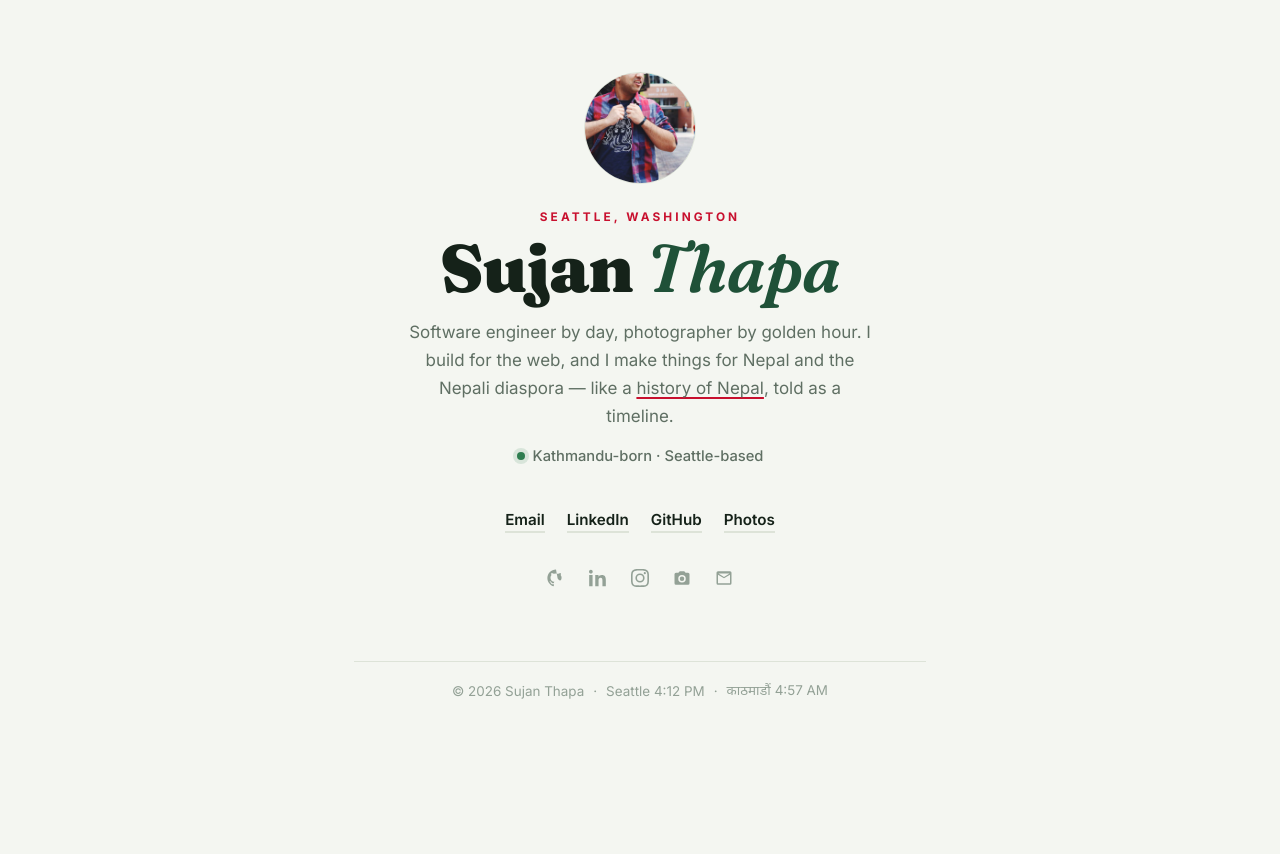
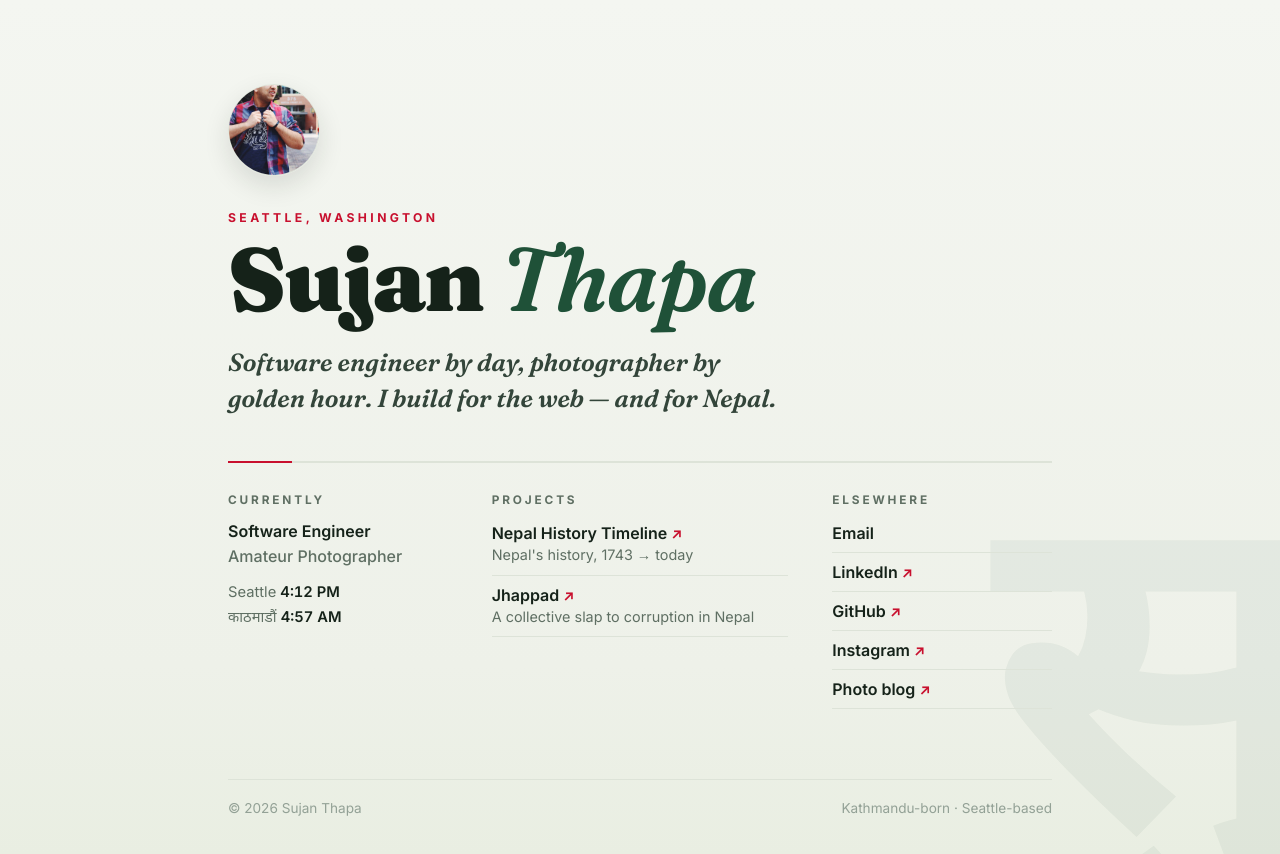
Before and after one commit to najus/najus.github.io, a PHP site: page / in a window 1280 px wide. Before the commit the page ends 699 px from the top, so only its background shows below. Run offline with PHP 8.4, Linux system fonts and the light colour scheme.

Commit message:
Better layout: left-aligned editorial, info grid, Jhappad in Projects
- Composition rebuilt: masthead photo, oversized name, italic serif bio,
  crimson-segment rule, then a Currently / Projects / Elsewhere grid
  with hairline rows - the centered stack read like a default template
- Faint Devanagari watermark + fog gradient for depth, palette unchanged
  (PNW fog/evergreen/slate + Nepali crimson)
- Projects: Jhappad (jhappad.com) replaces Ghar Concierge, also removed
  from meta/OG descriptions

```diff
--- a/assets/site.css
+++ b/assets/site.css
@@ -1,71 +1,85 @@
-/* sujanthapa.com — minimalist editorial (2026)
-   Palette: Pacific Northwest × Nepal
-   fog + evergreen + slate (PNW) with Nepali crimson as the single warm accent */
+/* sujanthapa.com — minimalist editorial v3 (2026)
+   Palette: Pacific Northwest × Nepal — fog, evergreen, slate, crimson */
 :root{
   --bg:#f4f6f1;            /* PNW fog */
   --ink:#152219;           /* evergreen-black */
+  --soft:#33453a;
   --muted:#5f6f63;         /* sage */
   --faint:#93a196;
   --line:#dde3d8;
   --evergreen:#1f5138;     /* PNW pine */
   --crimson:#c8102e;       /* Nepali flag crimson */
-  --slate:#2e5a74;         /* Puget slate, a nod to flag blue */
+  --slate:#2e5a74;         /* Puget slate */
 }
 *{box-sizing:border-box}
 ::selection{background:var(--evergreen);color:var(--bg)}
 body{
-  margin:0; background:var(--bg); color:var(--ink);
+  margin:0;color:var(--ink);
+  background:linear-gradient(180deg,#f4f6f1 0%,#eef1e9 78%,#e9eee2 100%);
   font-family:'Inter','Noto Sans Devanagari',system-ui,sans-serif;
-  -webkit-font-smoothing:antialiased;
-  min-height:100vh; display:flex; flex-direction:column;
+  -webkit-font-smoothing:antialiased;min-height:100vh;overflow-x:hidden;
 }
+.watermark{
+  position:fixed;right:-.12em;bottom:-.32em;z-index:0;pointer-events:none;
+  font-family:'Noto Sans Devanagari',sans-serif;font-weight:600;
+  font-size:min(58vh,480px);line-height:1;color:var(--evergreen);opacity:.05}
 main{
-  flex:1; width:100%; max-width:620px; margin:0 auto; padding:72px 24px 0;
-  display:flex; flex-direction:column; align-items:center; text-align:center;
-  animation:rise .6s cubic-bezier(.2,.8,.2,1)}
+  position:relative;z-index:1;max-width:880px;margin:0 auto;
+  padding:84px 28px 0;animation:rise .6s cubic-bezier(.2,.8,.2,1)}
 @keyframes rise{from{opacity:0;transform:translateY(12px)}to{opacity:1;transform:none}}
 @media (prefers-reduced-motion: reduce){*{animation:none!important;transition:none!important}}
 
 .avatar{
-  width:112px;height:112px;border-radius:50%;object-fit:cover;
+  width:92px;height:92px;border-radius:50%;object-fit:cover;
   border:1px solid var(--line);cursor:pointer;user-select:none;
+  box-shadow:0 10px 26px rgba(21,34,25,.12);
   transition:transform .5s cubic-bezier(.2,.8,.2,1.4)}
 .avatar:hover{transform:scale(1.03)}
 .avatar.spin{transform:rotate(360deg) scale(1.06)}
 
 .overline{
-  margin:26px 0 10px;color:var(--crimson);font-weight:700;font-size:.74rem;
-  letter-spacing:.26em;text-transform:uppercase}
+  margin:30px 0 10px;color:var(--crimson);font-weight:700;font-size:.76rem;
+  letter-spacing:.28em;text-transform:uppercase}
 h1{
-  font-family:'Fraunces',serif;font-weight:900;letter-spacing:-.015em;
-  font-size:clamp(2.7rem,8vw,4.2rem);line-height:1;margin:0}
+  font-family:'Fraunces',serif;font-weight:900;letter-spacing:-.02em;
+  font-size:clamp(3.4rem,9vw,5.6rem);line-height:.98;margin:0}
 h1 em{font-style:italic;color:var(--evergreen)}
 .lede{
-  font-size:1.06rem;line-height:1.65;color:var(--muted);
-  max-width:44ch;margin:18px 0 0}
-.meta{
-  display:flex;align-items:center;gap:8px;margin-top:16px;
-  color:var(--muted);font-size:.92rem;font-weight:500}
-.dot{width:8px;height:8px;border-radius:50%;background:#2e7d4f;box-shadow:0 0 0 4px rgba(46,125,79,.14)}
+  font-family:'Fraunces',serif;font-style:italic;font-weight:600;
+  font-size:clamp(1.25rem,3vw,1.55rem);line-height:1.45;color:var(--soft);
+  max-width:34ch;margin:22px 0 0}
 
-.links{
-  display:flex;gap:22px;flex-wrap:wrap;justify-content:center;
-  margin-top:30px;font-size:.95rem;font-weight:600}
-.links a{color:var(--ink);text-decoration:none;border-bottom:2px solid var(--line);padding-bottom:2px;transition:border-color .2s,color .2s}
-.links a:hover{color:var(--crimson);border-color:var(--crimson)}
-.links a:focus-visible,.socials a:focus-visible{outline:2px solid var(--slate);outline-offset:3px}
+.rule{height:2px;background:var(--line);margin:44px 0 0;position:relative}
+.rule span{position:absolute;left:0;top:0;height:2px;width:64px;background:var(--crimson)}
 
-.socials{display:flex;gap:4px;margin-top:26px}
-.socials a{
-  width:38px;height:38px;display:grid;place-items:center;border-radius:50%;
-  color:var(--faint);transition:color .2s;text-decoration:none}
-.socials a:hover{color:var(--evergreen)}
-.socials svg{width:18px;height:18px;fill:currentColor}
+.grid{
+  display:grid;grid-template-columns:1fr;gap:34px;margin-top:30px}
+@media (min-width:760px){.grid{grid-template-columns:1fr 1.35fr 1fr;gap:44px}}
+.grid h2{
+  font-size:.74rem;font-weight:700;letter-spacing:.24em;text-transform:uppercase;
+  color:var(--muted);margin:0 0 14px}
+.item{font-weight:600;font-size:1rem;margin:0 0 5px}
+.item.dim{color:var(--muted);font-weight:500}
+.clocks{margin:14px 0 0;color:var(--muted);font-size:.92rem;line-height:1.7}
+.clocks span{color:var(--ink);font-weight:600;font-variant-numeric:tabular-nums}
+
+.row{
+  display:block;text-decoration:none;color:var(--ink);
+  padding:9px 0;border-bottom:1px solid var(--line)}
+.grid section .row:first-of-type{padding-top:2px}
+.row-name{font-weight:600;font-size:1rem}
+.row-name .arrow{
+  display:inline-block;color:var(--crimson);font-size:.86em;
+  transition:transform .2s}
+.row:hover .row-name{color:var(--evergreen)}
+.row:hover .row-name .arrow{transform:translate(2px,-2px)}
+.row-desc{display:block;color:var(--muted);font-size:.9rem;margin-top:2px;line-height:1.45}
+a:focus-visible{outline:2px solid var(--slate);outline-offset:3px}
 
 footer{
-  width:100%;max-width:620px;margin:64px auto 0;padding:20px 24px 34px;
-  border-top:1px solid var(--line);color:var(--faint);font-size:.84rem;
-  display:flex;gap:9px;flex-wrap:wrap;justify-content:center;align-items:center;text-align:center}
+  margin-top:70px;border-top:1px solid var(--line);padding:20px 0 38px;
+  color:var(--faint);font-size:.85rem;
+  display:flex;justify-content:space-between;gap:12px;flex-wrap:wrap}
 
 #toast{
   position:fixed;left:50%;bottom:28px;transform:translate(-50%,20px);opacity:0;
--- a/index.html
+++ b/index.html
@@ -4,19 +4,19 @@
 <meta charset="utf-8">
 <meta name="viewport" content="width=device-width, initial-scale=1">
 <title>Sujan Thapa — Software Engineer &amp; Photographer, Seattle</title>
-<meta name="description" content="Sujan Thapa is a software engineer in the Seattle area who builds for the web, photographs the Pacific Northwest, and builds Nepal-focused side projects like the Nepal History Timeline and Ghar Concierge.">
+<meta name="description" content="Sujan Thapa is a software engineer in the Seattle area who builds for the web, photographs the Pacific Northwest, and makes things for Nepal — including the Nepal History Timeline and Jhappad.">
 <meta name="author" content="Sujan Thapa">
 <meta name="theme-color" content="#f4f6f1">
 <link rel="canonical" href="https://sujanthapa.com/">
 <meta property="og:type" content="profile">
 <meta property="og:title" content="Sujan Thapa — Software Engineer &amp; Photographer">
-<meta property="og:description" content="Software engineer in the Seattle area. I build for the web, photograph the Pacific Northwest, and tinker with Nepal-focused side projects.">
+<meta property="og:description" content="Software engineer in the Seattle area. Web builder, PNW photographer, and maker of the Nepal History Timeline and Jhappad.">
 <meta property="og:url" content="https://sujanthapa.com/">
 <meta property="og:image" content="https://sujanthapa.com/images/me.jpg">
 <meta property="og:site_name" content="Sujan Thapa">
 <meta name="twitter:card" content="summary">
 <meta name="twitter:title" content="Sujan Thapa — Software Engineer &amp; Photographer">
-<meta name="twitter:description" content="Software engineer in the Seattle area. Web builder, PNW photographer, Nepal side-project tinkerer.">
+<meta name="twitter:description" content="Software engineer in the Seattle area. Web builder, PNW photographer, Nepal project maker.">
 <meta name="twitter:image" content="https://sujanthapa.com/images/me.jpg">
 <link rel="icon" href="/favicon.ico">
 <link rel="apple-touch-icon" href="/images/avatar.jpg">
@@ -34,32 +34,49 @@
 </script>
 </head>
 <body>
+<div class="watermark" aria-hidden="true">सु</div>
+
 <main>
   <img class="avatar" id="avatar" src="/images/avatar.jpg" alt="Portrait of Sujan Thapa" width="480" height="480" title="Psst — click me a few times">
   <p class="overline">Seattle, Washington</p>
   <h1>Sujan <em>Thapa</em></h1>
-  <p class="lede">Software engineer by day, photographer by golden hour. I build for the web, and I make things for Nepal and the Nepali diaspora — like a <a href="https://sujanthapa.com/NepalHistoryTimeline/" style="color:inherit;text-decoration-color:#c8102e;text-decoration-thickness:2px;text-underline-offset:3px">history of Nepal</a>, told as a timeline.</p>
-  <p class="meta"><span class="dot" aria-hidden="true"></span> Kathmandu-born · Seattle-based</p>
-  <div class="links">
-    <a href="mailto:najussujan@gmail.com">Email</a>
-    <a href="https://www.linkedin.com/in/thapasujan" target="_blank" rel="noopener">LinkedIn</a>
-    <a href="https://github.com/najus" target="_blank" rel="noopener">GitHub</a>
-    <a href="https://photos.sujanthapa.com/" target="_blank" rel="noopener">Photos</a>
+  <p class="lede">Software engineer by day, photographer by golden hour. I build for the web — and for Nepal.</p>
+
+  <div class="rule" aria-hidden="true"><span></span></div>
+
+  <div class="grid">
+    <section aria-label="Currently">
+      <h2>Currently</h2>
+      <p class="item">Software Engineer</p>
+      <p class="item dim">Amateur Photographer</p>
+      <p class="clocks">Seattle <span id="clockSea">—</span><br>काठमाडौं <span id="clockKtm">—</span></p>
+    </section>
+
+    <section aria-label="Projects">
+      <h2>Projects</h2>
+      <a class="row" href="https://sujanthapa.com/NepalHistoryTimeline/" target="_blank" rel="noopener">
+        <span class="row-name">Nepal History Timeline <span class="arrow">↗</span></span>
+        <span class="row-desc">Nepal's history, 1743 → today</span>
+      </a>
+      <a class="row" href="https://jhappad.com" target="_blank" rel="noopener">
+        <span class="row-name">Jhappad <span class="arrow">↗</span></span>
+        <span class="row-desc">A collective slap to corruption in Nepal</span>
+      </a>
+    </section>
+
+    <section aria-label="Elsewhere">
+      <h2>Elsewhere</h2>
+      <a class="row" href="mailto:najussujan@gmail.com"><span class="row-name">Email</span></a>
+      <a class="row" href="https://www.linkedin.com/in/thapasujan" target="_blank" rel="noopener"><span class="row-name">LinkedIn <span class="arrow">↗</span></span></a>
+      <a class="row" href="https://github.com/najus" target="_blank" rel="noopener"><span class="row-name">GitHub <span class="arrow">↗</span></span></a>
+      <a class="row" href="https://www.instagram.com/najusphoto/" target="_blank" rel="noopener"><span class="row-name">Instagram <span class="arrow">↗</span></span></a>
+      <a class="row" href="https://photos.sujanthapa.com/" target="_blank" rel="noopener"><span class="row-name">Photo blog <span class="arrow">↗</span></span></a>
+    </section>
   </div>
-  <nav class="socials" aria-label="Profiles">
-        <a href="https://github.com/najus" target="_blank" rel="noopener" aria-label="GitHub"><svg viewBox="0 0 24 24" aria-hidden="true"><path d="M12 .5C5.65.5.5 5.65.5 12c0 5.08 3.29 9.39 7.86 10.91.58.11.79-.25.79-.55v-2.15c-3.2.7-3.87-1.36-3.87-1.36-.52-1.33-1.28-1.68-1.28-1.68-1.04-.71.08-.7.08-.7 1.15.08 1.76 1.19 1.76 1.19 1.03 1.76 2.69 1.25 3.35.96.1-.75.4-1.25.72-1.54-2.55-.29-5.23-1.28-5.23-5.68 0-1.26.45-2.28 1.19-3.09-.12-.29-.52-1.46.11-3.05 0 0 .97-.31 3.18 1.18a11 11 0 0 1 5.8 0c2.21-1.49 3.18-1.18 3.18-1.18.63 1.59.23 2.76.11 3.05.74.81 1.19 1.83 1.19 3.09 0 4.41-2.69 5.38-5.25 1.27.32.79.94.79 1.9v2.82c0 .3.21.67.8.55A11.51 11.51 0 0 0 23.5 12C23.5 5.65 18.35.5 12 .5Z"/></svg></a>
-        <a href="https://www.linkedin.com/in/thapasujan" target="_blank" rel="noopener" aria-label="LinkedIn"><svg viewBox="0 0 24 24" aria-hidden="true"><path d="M4.98 3.5C4.98 4.88 3.87 6 2.5 6S0 4.88 0 3.5 1.12 1 2.5 1s2.48 1.12 2.48 2.5ZM.24 8.16h4.52V23H.24V8.16ZM8.34 8.16h4.33v2.03h.06c.6-1.14 2.08-2.34 4.28-2.34 4.58 0 5.42 3.01 5.42 6.92V23h-4.52v-7.23c0-1.72-.03-3.94-2.4-3.94-2.4 0-2.77 1.87-2.77 3.81V23H8.34V8.16Z"/></svg></a>
-        <a href="https://www.instagram.com/najusphoto/" target="_blank" rel="noopener" aria-label="Instagram"><svg viewBox="0 0 24 24" aria-hidden="true"><path d="M12 2.16c3.2 0 3.58.01 4.85.07 3.25.15 4.77 1.69 4.92 4.92.06 1.27.07 1.65.07 4.85s-.01 3.58-.07 4.85c-.15 3.23-1.66 4.77-4.92 4.92-1.27.06-1.64.07-4.85.07s-3.58-.01-4.85-.07c-3.26-.15-4.77-1.7-4.92-4.92C2.17 15.58 2.16 15.2 2.16 12s.01-3.58.07-4.85C2.38 3.92 3.9 2.38 7.15 2.23 8.42 2.17 8.8 2.16 12 2.16ZM12 0C8.74 0 8.33.01 7.05.07 2.7.27.27 2.69.07 7.05.01 8.33 0 8.74 0 12s.01 3.67.07 4.95c.2 4.36 2.62 6.78 6.98 6.98C8.33 23.99 8.74 24 12 24s3.67-.01 4.95-.07c4.35-.2 6.78-2.62 6.98-6.98.06-1.28.07-1.69.07-4.95s-.01-3.67-.07-4.95C23.73 2.7 21.31.27 16.95.07 15.67.01 15.26 0 12 0Zm0 5.84A6.16 6.16 0 1 0 18.16 12 6.16 6.16 0 0 0 12 5.84Zm0 10.15A4 4 0 1 1 16 12a4 4 0 0 1-4 3.99Zm6.4-11.85a1.44 1.44 0 1 0 1.44 1.44 1.44 1.44 0 0 0-1.44-1.44Z"/></svg></a>
-        <a href="https://photos.sujanthapa.com/" target="_blank" rel="noopener" aria-label="Photo blog"><svg viewBox="0 0 24 24" aria-hidden="true"><path d="M9 3 7.17 5H4a2 2 0 0 0-2 2v12a2 2 0 0 0 2 2h16a2 2 0 0 0 2-2V7a2 2 0 0 0-2-2h-3.17L15 3H9Zm3 15a5 5 0 1 1 5-5 5 5 0 0 1-5 5Zm0-2a3 3 0 1 0-3-3 3 3 0 0 0 3 3Z"/></svg></a>
-        <a href="mailto:najussujan@gmail.com" aria-label="Email"><svg viewBox="0 0 24 24" aria-hidden="true"><path d="M2 5a2 2 0 0 1 2-2h16a2 2 0 0 1 2 2v14a2 2 0 0 1-2 2H4a2 2 0 0 1-2-2V5Zm10 7.38L4 7.5V19h16V7.5l-8 4.88ZM12 10.62 19.36 6H4.64L12 10.62Z"/></svg></a>
-      </nav>
 
   <footer>
     <span>© <span id="yr">2026</span> Sujan Thapa</span>
-    <span class="sep" aria-hidden="true">·</span>
-    <span>Seattle <span id="clockSea2">—</span></span>
-    <span class="sep" aria-hidden="true">·</span>
-    <span>काठमाडौं <span id="clockKtm">—</span></span>
+    <span>Kathmandu-born · Seattle-based</span>
     <!-- There are a few secrets on this page. The console knows one. -->
   </footer>
 </main>
@@ -76,9 +93,9 @@
 
   function fmt(tz){ try{ return new Intl.DateTimeFormat('en-US',{timeZone:tz,hour:'numeric',minute:'2-digit'}).format(new Date()); }catch(e){ return '—'; } }
   function tick(){
-    var s = fmt('America/Los_Angeles'), k = fmt('Asia/Kathmandu');
-    ['clockSea','clockSea2'].forEach(function(id){ var el=document.getElementById(id); if(el) el.textContent = s; });
-    var ktm = document.getElementById('clockKtm'); if (ktm) ktm.textContent = k;
+    var s = document.getElementById('clockSea'), k = document.getElementById('clockKtm');
+    if (s) s.textContent = fmt('America/Los_Angeles');
+    if (k) k.textContent = fmt('Asia/Kathmandu');
   }
   tick(); setInterval(tick, 20000);
 
```
